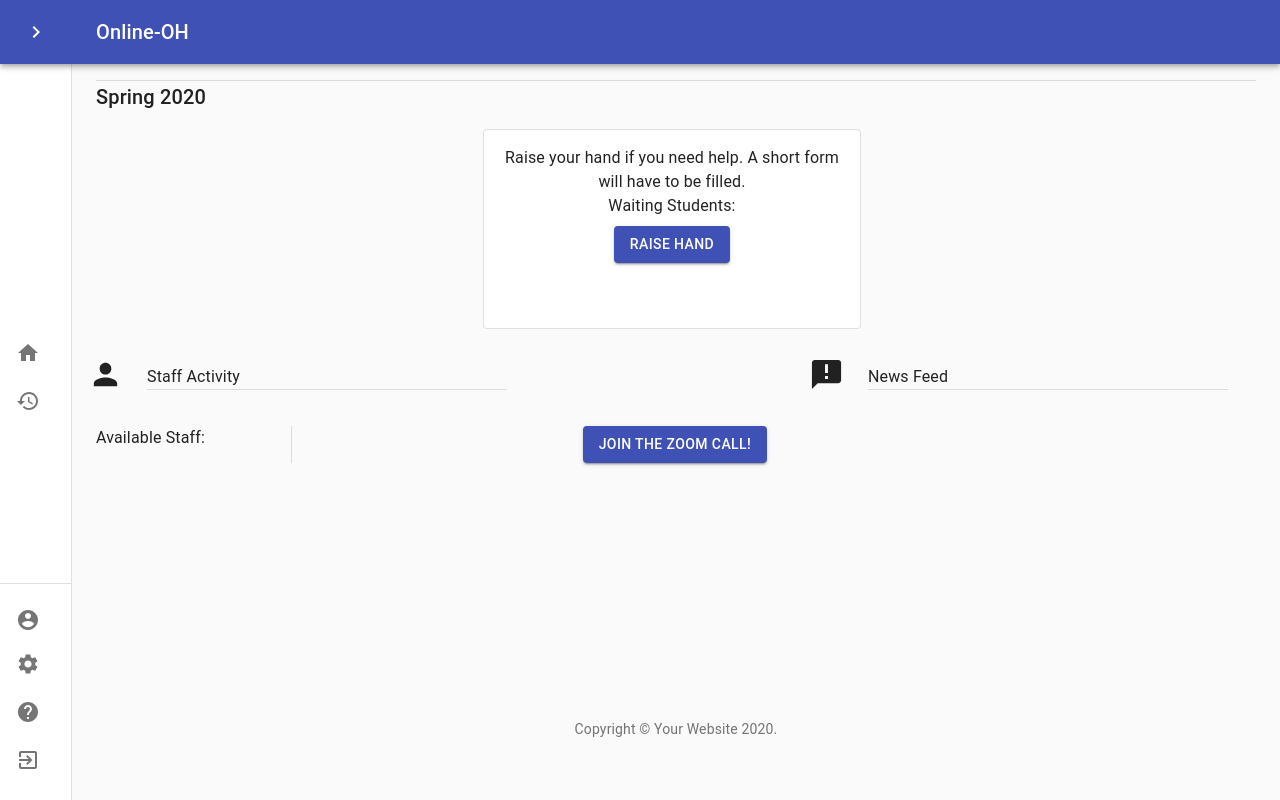
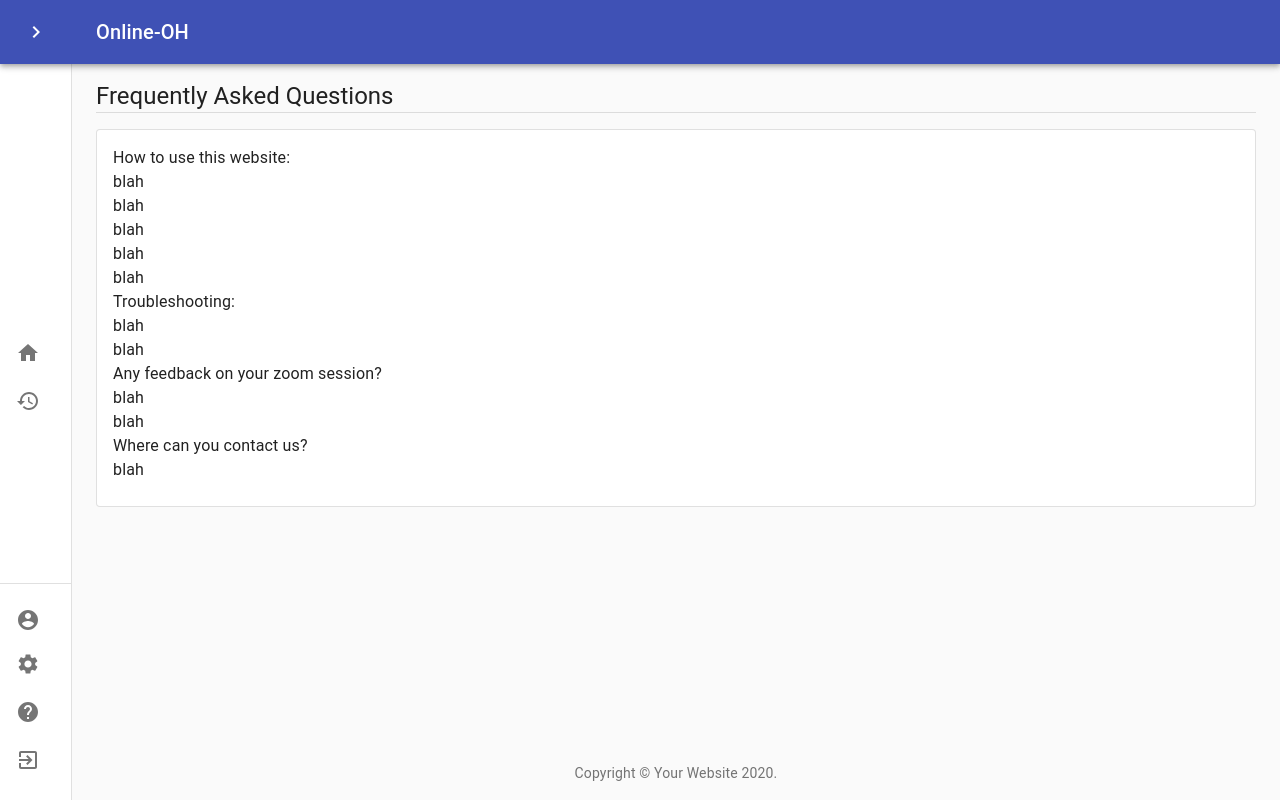
Before and after one commit to Raye2333/CDS-online-oh, a React (Create React App) app in the folder client/: page /help in a window 1280 px wide. Built offline with nearby package versions, Linux system fonts and the light colour scheme.

Commit message:
Added Settings/Help pages and other minor changes

```diff
--- a/client/src/App.js
+++ b/client/src/App.js
@@ -32,14 +32,14 @@ import Classes from './Classes';
 import Course from './course';
 import History from './history';
 import styles from './environment.module.css';
-
+import Help from './help';
+import Settings from './settings'
 
 /* Impoorting necessary Page Navigation tools (React-Router) */
 import {
   BrowserRouter as Router,
   Switch,
   Route,
-  useRouteMatch,
   useParams,
 } from "react-router-dom";
 
@@ -152,6 +152,14 @@ export default function Dashboard() {
     history.push("/hist")
     history.go(0);
   }
+  const refHelp = () => {
+    history.push("/help")
+    history.go(0);
+  }
+  const refSettings = () => {
+    history.push("/settings")
+    history.go(0);
+  }
   const refPage = () => {
     history.push("/");
     history.go(0);
@@ -216,11 +224,11 @@ export default function Dashboard() {
                   <ListItemIcon><AccountCircleIcon /></ListItemIcon>
                   <Typography>First Last</Typography>
                 </ListItem>
-                <ListItem button >
+                <ListItem button onClick={refSettings}>
                   <ListItemIcon ><SettingsIcon /></ListItemIcon>
                   <ListItemText primary="Account Settings" />
                 </ListItem>
-                <ListItem button>
+                <ListItem button onClick={refHelp}>
                   <ListItemIcon><HelpIcon /></ListItemIcon>
                   <ListItemText primary="Help" />
                 </ListItem>
@@ -241,6 +249,8 @@ export default function Dashboard() {
           <Switch>
             <Route path="/hist" component={History} />
             <Route exact path="/" component={Classes} />
+            <Route path="/help" component={Help} />
+            <Route path="/settings" component={Settings} />
             <Route path="/:id">
               <Course id={id} />
             </Route>
--- a/client/src/Classes.js
+++ b/client/src/Classes.js
@@ -5,6 +5,13 @@ import Grid from '@material-ui/core/Grid';
 import Divider from '@material-ui/core/Divider';
 import createHistory from 'history/createBrowserHistory';
 import { CardActionArea, CardContent } from '@material-ui/core';
+import Dialog from '@material-ui/core/Dialog';
+import DialogActions from '@material-ui/core/DialogActions';
+import DialogContent from '@material-ui/core/DialogContent';
+import DialogContentText from '@material-ui/core/DialogContentText';
+import DialogTitle from '@material-ui/core/DialogTitle';
+import TextField from '@material-ui/core/TextField';
+import Button from '@material-ui/core/Button';
 
 
 import Typography from '@material-ui/core/Typography';
@@ -86,16 +93,47 @@ function ClassCard(props) {
 
 /* Static Add Class Card */
 const AddClass = () => {
+  const [open, setOpen] = React.useState(false);
+
+  const handleClickOpen = () => {
+    setOpen(true);
+  };
+
+  const handleClose = () => {
+    setOpen(false);
+  };
 
   return (
     <React.Fragment>
       <Card variant="outlined" className={styles.card}>
-        <CardActionArea>
+        <CardActionArea onClick={handleClickOpen}>
           <CardContent className={styles.alignment}>
             <Typography>Click to Add a Course</Typography>
           </CardContent>
         </CardActionArea>
       </Card>
+
+      <Dialog open={open} onClose={handleClose} aria-labelledby="form-dialog-title">
+        <DialogTitle id="form-dialog-title">Adding Classes</DialogTitle>
+        <DialogContent>
+          <DialogContentText>
+            Please enter the enrollment pin for this class to join its office hour queue.
+          </DialogContentText>
+          <TextField
+            autoFocus
+            margin="dense"
+            fullWidth
+          />
+        </DialogContent>
+        <DialogActions>
+          <Button onClick={handleClose} color="primary">
+            Cancel
+          </Button>
+          <Button onClick={handleClose} color="primary">
+            Submit
+          </Button>
+        </DialogActions>
+      </Dialog>
     </React.Fragment>
   );
 }
--- a/client/src/environment.module.css
+++ b/client/src/environment.module.css
@@ -32,6 +32,12 @@
   height: 200px;
 }
 
+.help {
+  display: grid;
+  overflow: auto;
+  flex-direction: row;
+}
+
 .alignment{
   text-align: center;
   justify-content: center;
@@ -52,3 +58,9 @@
 .copyright {
   padding-bottom: 16px;
 }
+
+.textfields {
+  display: flex;
+  padding-top: 16px;
+  padding-bottom: 16px;
+}
--- /dev/null
+++ b/client/src/help.js
@@ -0,0 +1,50 @@
+import React from 'react';
+import Typography from '@material-ui/core/Typography';
+import Divider from '@material-ui/core/Divider';
+import Container from '@material-ui/core/Container';
+import Grid from '@material-ui/core/Grid';
+import Card from '@material-ui/core/Card';
+import { CardContent } from '@material-ui/core';
+
+
+import styles from './environment.module.css';
+
+/* Feedback based on Past Sessions (if I understood Magd's vision of this page correctly) */
+export default function Help() {
+  return (
+    < Container maxWidth="lg" className={styles.container} >
+      {/* Header of Body */}
+
+      <Typography component="p" variant="h5">
+        Frequently Asked Questions
+            </Typography>
+      <Divider orientation="horizontal" variant="fullWidth" />
+      <Grid container spacing={1} className={styles.container}>
+        <Grid item spacing={2} xs={12}>
+          <Card variant="outlined" className={styles.help}>
+            <CardContent>
+              <Typography>How to use this website:</Typography>
+              <Typography>blah</Typography>
+              <Typography>blah</Typography>
+              <Typography>blah</Typography>
+              <Typography>blah</Typography>
+              <Typography>blah</Typography>
+              <Typography>Troubleshooting:</Typography>
+              <Typography>blah</Typography>
+              <Typography>blah</Typography>
+              <Typography>Any feedback on your zoom session?</Typography>
+              <Typography>blah</Typography>
+              <Typography>blah</Typography>
+              <Typography>Where can you contact us?</Typography>
+              <Typography>blah</Typography>
+
+
+            </CardContent>
+          </Card>
+        </Grid>
+
+      </Grid>
+    </Container >
+
+  );
+}
--- /dev/null
+++ b/client/src/react-app-env.d.ts
@@ -0,0 +1 @@
+/// <reference types="react-scripts" />
--- /dev/null
+++ b/client/src/settings.js
@@ -0,0 +1,61 @@
+import React from 'react';
+import Typography from '@material-ui/core/Typography';
+import Divider from '@material-ui/core/Divider';
+import Container from '@material-ui/core/Container';
+import Grid from '@material-ui/core/Grid';
+import TextField from '@material-ui/core/TextField';
+import FormGroup from '@material-ui/core/FormGroup';
+import FormControlLabel from '@material-ui/core/FormControlLabel';
+import Checkbox from '@material-ui/core/Checkbox';
+
+import CheckBoxOutlineBlankIcon from '@material-ui/icons/CheckBoxOutlineBlank';
+import CheckBoxIcon from '@material-ui/icons/CheckBox';
+import Favorite from '@material-ui/icons/Favorite';
+import FavoriteBorder from '@material-ui/icons/FavoriteBorder';
+
+import styles from './environment.module.css';
+
+/* Feedback based on Past Sessions (if I understood Magd's vision of this page correctly) */
+export default function Settings() {
+  const [state, setState] = React.useState({
+    checked: true,
+  });
+
+  const handleChange = (event) => {
+    setState({ ...state, [event.target.name]: event.target.checked });
+  };
+  return (
+    < Container maxWidth="lg" className={styles.container} >
+      <Typography component="p" variant="h5">
+        Account Profile
+            </Typography>
+      <Divider orientation="horizontal" variant="fullWidth" />
+      {/* Header of Body */}
+      <Grid container spacing={2} justify="left" className={styles.container}>
+        <Grid item spacing={3} xs={1}></Grid>
+        <Grid item spacing={3} xs={8}>
+          <form className={styles.textfields} noValidate autoComplete="off">
+            <TextField id="standard-basic" defaultValue="Jerry Sun" label="Full Name" />
+          </form>
+          <Typography>Email</Typography>
+          <Divider orientation="horizontal" variant="fullWidth" />
+          <Typography className={styles.textfields}>blah@cornell.edu</Typography>
+          <Divider orientation="horizontal" variant="fullWidth" />
+          <Typography className={styles.textfields}>Settings</Typography>
+          <FormControlLabel
+            control={
+              <Checkbox
+                checked={state.checked}
+                onChange={handleChange}
+                name="checked"
+                color="primary"
+              />
+            }
+            label="Do you want email notifications for News Feed?"
+          />
+        </Grid>
+      </Grid >
+    </Container >
+
+  );
+}
```
